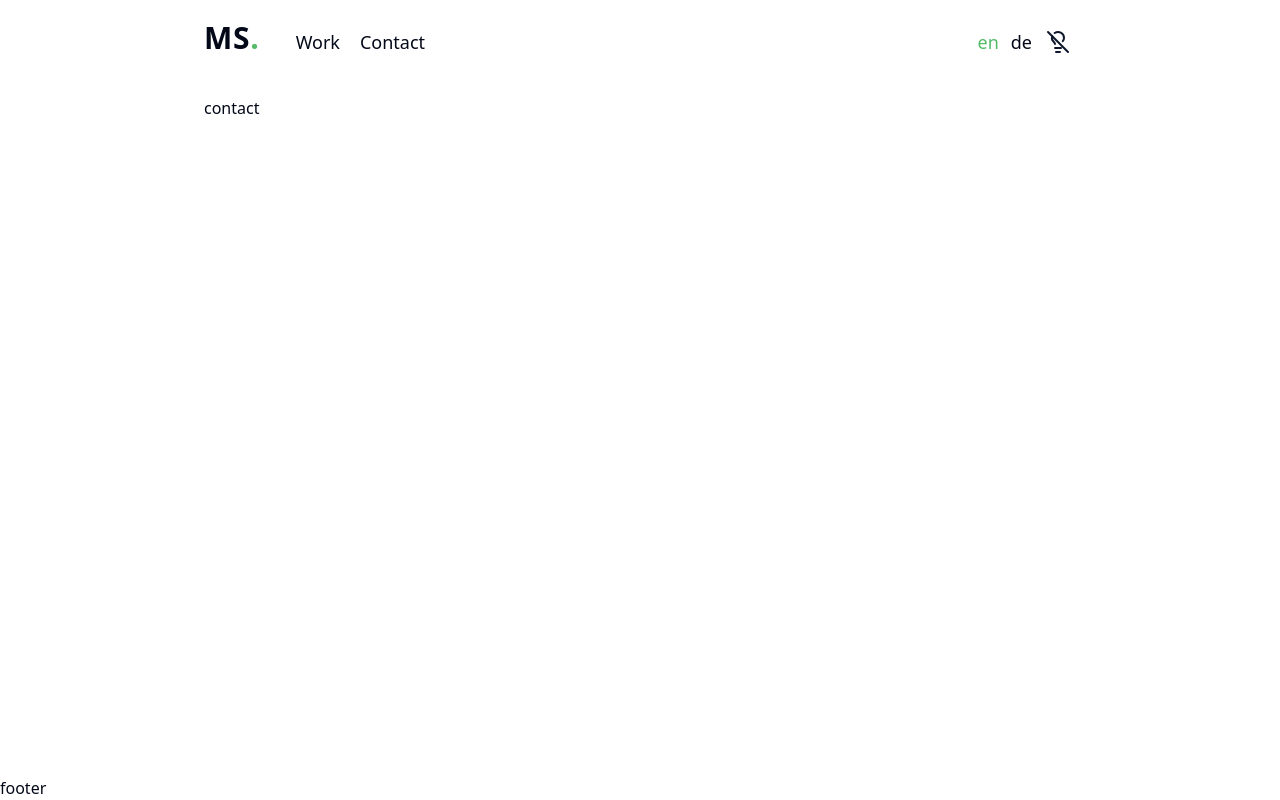
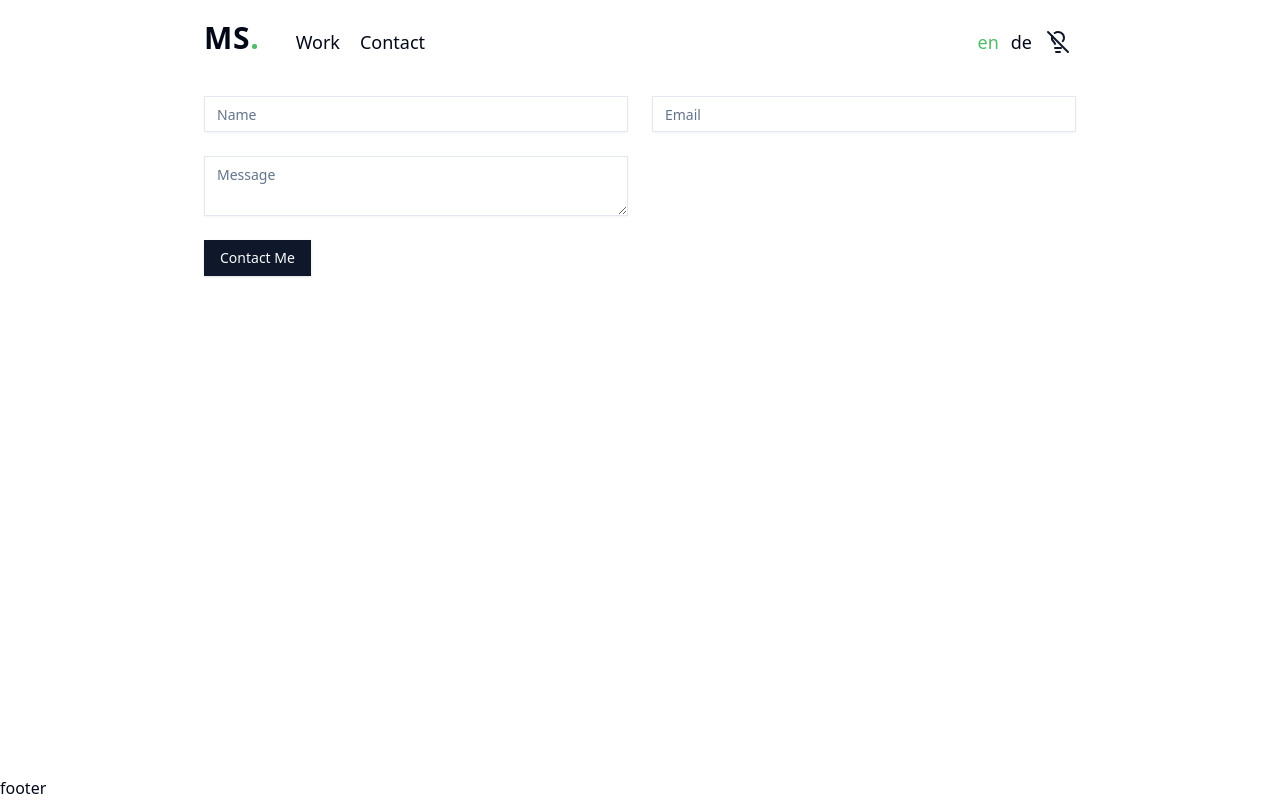
Before and after one commit to MScheltjens/portfolio, a Next.js app: page /en/contact in a window 1280 px wide. Built offline with nearby package versions, Linux system fonts and the light colour scheme.

Commit message:
basic form

```diff
--- a/app/[lang]/contact/page.tsx
+++ b/app/[lang]/contact/page.tsx
@@ -1,5 +1,9 @@
+import { ContactForm } from '@/components/contact-form';
+
 export default function Page() {
   return (
-    <section className="container mx-auto max-w-4xl p-3 py-24">contact</section>
+    <section className="container mx-auto max-w-4xl p-3 py-24">
+      <ContactForm />
+    </section>
   );
 }
--- a/components/contact-form.tsx
+++ b/components/contact-form.tsx
@@ -1,3 +1,88 @@
+'use client';
+
+import { SubmitHandler, useForm } from 'react-hook-form';
+import { Input } from '@/components/ui/input';
+import { Textarea } from '@/components/ui/textarea';
+import { Button } from '@/components/ui/button';
+import { zodResolver } from '@hookform/resolvers/zod';
+import { ContactFormSchema, Inputs } from '../schemas/contact-form-schema';
+import { Form } from './ui/form';
+
 export const ContactForm = () => {
-  return <></>;
+  const form =
+    //  {
+    //     register,
+    //     handleSubmit,
+    //     // reset,
+    //     formState: { errors, isSubmitting }
+    //   }
+    useForm<Inputs>({
+      resolver: zodResolver(ContactFormSchema),
+      defaultValues: { name: '', email: '', message: '' }
+    });
+
+  const {
+    register,
+    handleSubmit: forhandleSubmit,
+    formState: { errors, isSubmitting }
+  } = form;
+
+  const processForm: SubmitHandler<Inputs> = async (data) => {
+    // const result = await sendEmail(data);
+    console.log('processing', data);
+  };
+
+  return (
+    <Form {...form}>
+      <form onSubmit={forhandleSubmit(processForm)} noValidate>
+        <div className="grid grid-cols-1 gap-6 sm:grid-cols-2">
+          <div>
+            <Input
+              id="name"
+              type="text"
+              placeholder="Name"
+              autoComplete="given-name"
+              {...register('name')}
+              {...(errors.name?.message && (
+                <p className="ml-1 mt-2 text-sm text-rose-400">
+                  {errors.name.message}
+                </p>
+              ))}
+            />
+          </div>
+          <div>
+            <Input
+              id="email"
+              type="email"
+              placeholder="Email"
+              autoComplete="given-email"
+              {...register('email')}
+              {...(errors.name?.message && (
+                <p className="ml-1 mt-2 text-sm text-rose-400">
+                  {errors.name.message}
+                </p>
+              ))}
+            />
+          </div>
+          <div>
+            <Textarea
+              id="message"
+              placeholder="Message"
+              {...register('message')}
+              {...(errors.message?.message && (
+                <p className="ml-1 mt-2 text-sm text-rose-400">
+                  {errors.message.message}
+                </p>
+              ))}
+            />
+          </div>
+        </div>
+        <div className="mt-6">
+          <Button type="submit" disabled={isSubmitting}>
+            {isSubmitting ? 'Submitting...' : 'Contact Me'}
+          </Button>
+        </div>
+      </form>
+    </Form>
+  );
 };
--- /dev/null
+++ b/components/ui/form.tsx
@@ -0,0 +1,179 @@
+'use client';
+
+import * as React from 'react';
+import * as LabelPrimitive from '@radix-ui/react-label';
+import { Slot } from '@radix-ui/react-slot';
+import {
+  Controller,
+  ControllerProps,
+  FieldPath,
+  FieldValues,
+  FormProvider,
+  useFormContext
+} from 'react-hook-form';
+
+import { cn } from '@/lib/utils';
+import { Label } from '@/components/ui/label';
+
+const Form = FormProvider;
+
+type FormFieldContextValue<
+  TFieldValues extends FieldValues = FieldValues,
+  TName extends FieldPath<TFieldValues> = FieldPath<TFieldValues>
+> = {
+  name: TName;
+};
+
+const FormFieldContext = React.createContext<FormFieldContextValue>(
+  {} as FormFieldContextValue
+);
+
+const FormField = <
+  TFieldValues extends FieldValues = FieldValues,
+  TName extends FieldPath<TFieldValues> = FieldPath<TFieldValues>
+>({
+  ...props
+}: ControllerProps<TFieldValues, TName>) => {
+  return (
+    <FormFieldContext.Provider value={{ name: props.name }}>
+      <Controller {...props} />
+    </FormFieldContext.Provider>
+  );
+};
+
+const useFormField = () => {
+  const fieldContext = React.useContext(FormFieldContext);
+  const itemContext = React.useContext(FormItemContext);
+  const { getFieldState, formState } = useFormContext();
+
+  const fieldState = getFieldState(fieldContext.name, formState);
+
+  if (!fieldContext) {
+    throw new Error('useFormField should be used within <FormField>');
+  }
+
+  const { id } = itemContext;
+
+  return {
+    id,
+    name: fieldContext.name,
+    formItemId: `${id}-form-item`,
+    formDescriptionId: `${id}-form-item-description`,
+    formMessageId: `${id}-form-item-message`,
+    ...fieldState
+  };
+};
+
+type FormItemContextValue = {
+  id: string;
+};
+
+const FormItemContext = React.createContext<FormItemContextValue>(
+  {} as FormItemContextValue
+);
+
+const FormItem = React.forwardRef<
+  HTMLDivElement,
+  React.HTMLAttributes<HTMLDivElement>
+>(({ className, ...props }, ref) => {
+  const id = React.useId();
+
+  return (
+    <FormItemContext.Provider value={{ id }}>
+      <div ref={ref} className={cn('space-y-2', className)} {...props} />
+    </FormItemContext.Provider>
+  );
+});
+FormItem.displayName = 'FormItem';
+
+const FormLabel = React.forwardRef<
+  React.ElementRef<typeof LabelPrimitive.Root>,
+  React.ComponentPropsWithoutRef<typeof LabelPrimitive.Root>
+>(({ className, ...props }, ref) => {
+  const { error, formItemId } = useFormField();
+
+  return (
+    <Label
+      ref={ref}
+      className={cn(error && 'text-destructive', className)}
+      htmlFor={formItemId}
+      {...props}
+    />
+  );
+});
+FormLabel.displayName = 'FormLabel';
+
+const FormControl = React.forwardRef<
+  React.ElementRef<typeof Slot>,
+  React.ComponentPropsWithoutRef<typeof Slot>
+>(({ ...props }, ref) => {
+  const { error, formItemId, formDescriptionId, formMessageId } =
+    useFormField();
+
+  return (
+    <Slot
+      ref={ref}
+      id={formItemId}
+      aria-describedby={
+        !error
+          ? `${formDescriptionId}`
+          : `${formDescriptionId} ${formMessageId}`
+      }
+      aria-invalid={!!error}
+      {...props}
+    />
+  );
+});
+FormControl.displayName = 'FormControl';
+
+const FormDescription = React.forwardRef<
+  HTMLParagraphElement,
+  React.HTMLAttributes<HTMLParagraphElement>
+>(({ className, ...props }, ref) => {
+  const { formDescriptionId } = useFormField();
+
+  return (
+    <p
+      ref={ref}
+      id={formDescriptionId}
+      className={cn('text-[0.8rem] text-muted-foreground', className)}
+      {...props}
+    />
+  );
+});
+FormDescription.displayName = 'FormDescription';
+
+const FormMessage = React.forwardRef<
+  HTMLParagraphElement,
+  React.HTMLAttributes<HTMLParagraphElement>
+>(({ className, children, ...props }, ref) => {
+  const { error, formMessageId } = useFormField();
+  const body = error ? String(error?.message) : children;
+
+  if (!body) {
+    return null;
+  }
+
+  return (
+    <p
+      ref={ref}
+      id={formMessageId}
+      className={cn('text-[0.8rem] font-medium text-destructive', className)}
+      {...props}
+    >
+      {body}
+    </p>
+  );
+});
+FormMessage.displayName = 'FormMessage';
+
+export {
+  useFormField,
+  Form,
+  FormItem,
+  FormLabel,
+  FormControl,
+  FormDescription,
+  FormMessage,
+  FormField
+};
--- /dev/null
+++ b/components/ui/label.tsx
@@ -0,0 +1,26 @@
+'use client';
+
+import * as React from 'react';
+import * as LabelPrimitive from '@radix-ui/react-label';
+import { cva, type VariantProps } from 'class-variance-authority';
+
+import { cn } from '@/lib/utils';
+
+const labelVariants = cva(
+  'text-sm font-medium leading-none peer-disabled:cursor-not-allowed peer-disabled:opacity-70'
+);
+
+const Label = React.forwardRef<
+  React.ElementRef<typeof LabelPrimitive.Root>,
+  React.ComponentPropsWithoutRef<typeof LabelPrimitive.Root> &
+    VariantProps<typeof labelVariants>
+>(({ className, ...props }, ref) => (
+  <LabelPrimitive.Root
+    ref={ref}
+    className={cn(labelVariants(), className)}
+    {...props}
+  />
+));
+Label.displayName = LabelPrimitive.Root.displayName;
+
+export { Label };
--- a/package.json
+++ b/package.json
@@ -14,7 +14,9 @@
   },
   "dependencies": {
     "@formatjs/intl-localematcher": "0.2.32",
+    "@hookform/resolvers": "^3.9.0",
     "@radix-ui/react-icons": "^1.3.0",
+    "@radix-ui/react-label": "^2.1.0",
     "@radix-ui/react-slot": "^1.1.0",
     "class-variance-authority": "^0.7.0",
     "clsx": "^2.1.1",
@@ -28,7 +30,8 @@
     "react-hook-form": "^7.53.0",
     "server-only": "0.0.1",
     "tailwind-merge": "^2.5.2",
-    "tailwindcss-animate": "^1.0.7"
+    "tailwindcss-animate": "^1.0.7",
+    "zod": "^3.23.8"
   },
   "devDependencies": {
     "@types/negotiator": "^0.6.3",
--- /dev/null
+++ b/schemas/contact-form-schema.ts
@@ -0,0 +1,15 @@
+import { z } from 'zod';
+
+export const ContactFormSchema = z.object({
+  name: z
+    .string()
+    .min(1, { message: 'Name is required' })
+    .min(2, { message: 'Name must be at least 2 characters' }),
+  email: z
+    .string()
+    .min(1, { message: 'Email is required' })
+    .email('Invalid email'),
+  message: z.string().min(1, { message: 'Message is required' })
+});
+
+export type Inputs = z.infer<typeof ContactFormSchema>;
```
Also changed, not shown: middleware.ts (+11 -4 lines), 1 other file (tests, documents, lock files or other folders).
